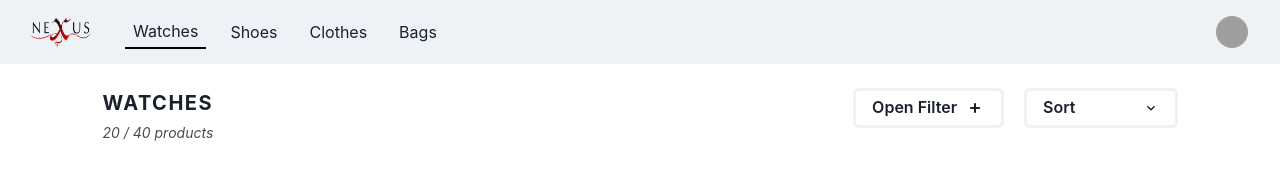
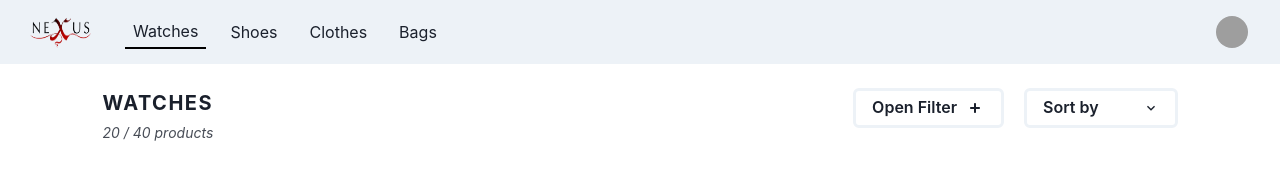
Before and after one commit to alexander9856/Ecommerce-Store, a React (Create React App) app: page / in a window 1280 px wide. Shown: the top 174 px of the page. Built offline with nearby package versions, Linux system fonts and the light colour scheme; grey boxes are pictures that could not be loaded.

Commit message:
update sort menu

```diff
--- a/src/components/SortMenu.js
+++ b/src/components/SortMenu.js
@@ -7,8 +7,8 @@ export const SortMenu = () => {
     const { setSortCriteria, sortCriteria } = useContext(StoreContext)
     const onClickHandler = (e) => setSortCriteria(e.target.value)
     const sortValues = {
-        nameAsc: 'A - Z',
-        nameDesc: 'Z - A',
+        nameDesc: 'A - Z',
+        nameAsc: 'Z - A',
         priceDesc: 'Price Descending',
         priceAsc: 'Price Ascending'
     }
@@ -18,12 +18,13 @@ export const SortMenu = () => {
                 backgroundColor='#fff'
                 border='3px solid #edf2f7'
                 _hover={{ opacity: '70%' }}
-                fontSize={['14px', 'inherit', 'inherit', 'inherit']}
+                fontSize={['13px', 'inherit', 'inherit', 'inherit']}
                 as={Button} rightIcon={<ChevronDownIcon />}
                 textAlign='left'
-                w='12vw'
+                minW='12vw'
+
             >
-                {sortCriteria ? sortValues[sortCriteria] : "Sort"}
+                {sortCriteria ? sortValues[sortCriteria] : "Sort by"}
             </MenuButton>
             <MenuList zIndex='1'>
                 <MenuItem value='nameDesc' onClick={onClickHandler}>A - Z</MenuItem>
--- a/src/components/TypeAndSort.js
+++ b/src/components/TypeAndSort.js
@@ -10,11 +10,11 @@ export const TypeAndSort = () => {
 
     return (
         <Flex justify={'space-between'}
-            width='84%'
+            width={['100%', '100%', '70%', '84%']}
             mx='auto'
             flexDirection={['column', 'column', 'row', 'row']}
         >
-            <Flex direction='column' gap={1}  textAlign={['center', 'center', 'inherit', 'inherit']}>
+            <Flex direction='column' gap={1} textAlign={['center', 'center', 'inherit', 'inherit']}>
                 <Text variant='productTitle'>
                     {selectedProduct}
                 </Text>
@@ -24,7 +24,7 @@ export const TypeAndSort = () => {
                 <Button
                     backgroundColor='#fff'
                     border='3px solid #edf2f7'
-                    fontSize={['14px', '14px', 'inherit', 'inherit']}
+                    fontSize={['13px', 'inherit', 'inherit', 'inherit']}
                     rightIcon={<SmallAddIcon boxSize={5} />}
                     onClick={onOpen}
                     _hover={{ opacity: '70%' }}
```
